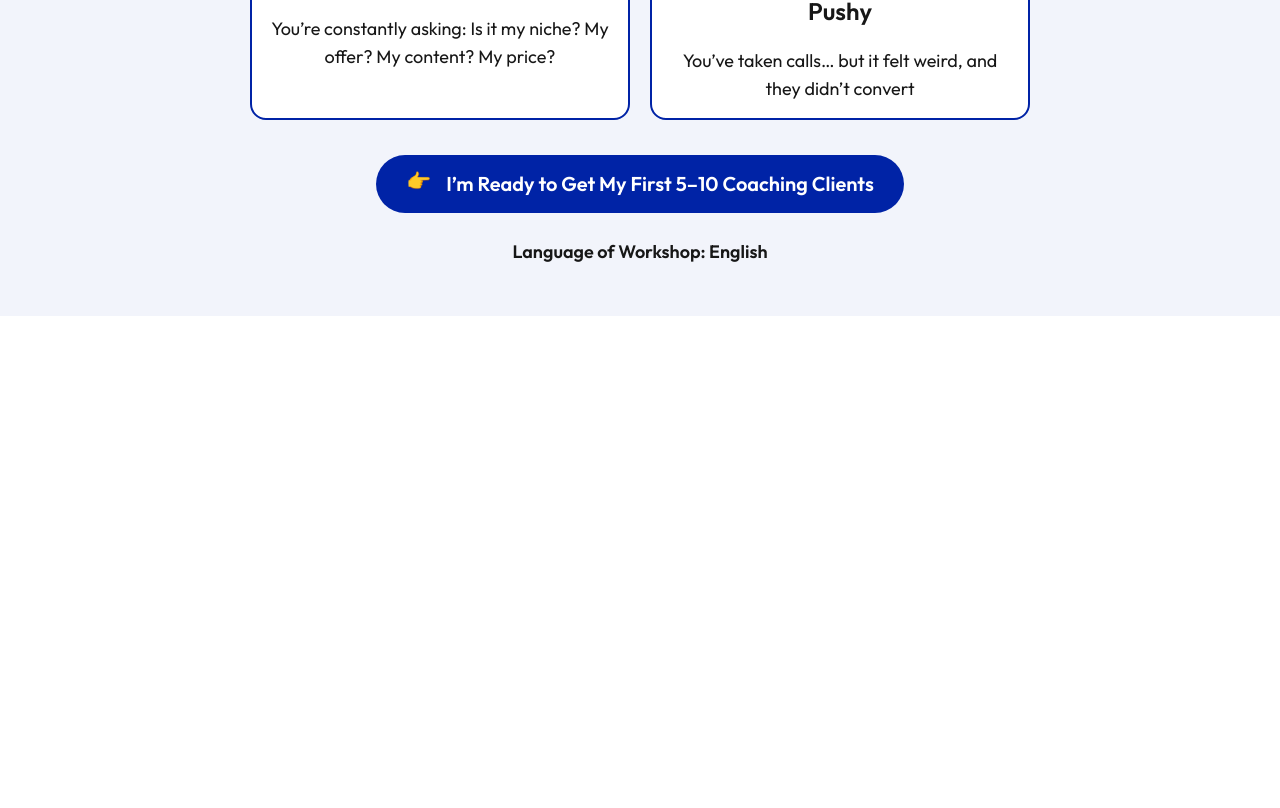
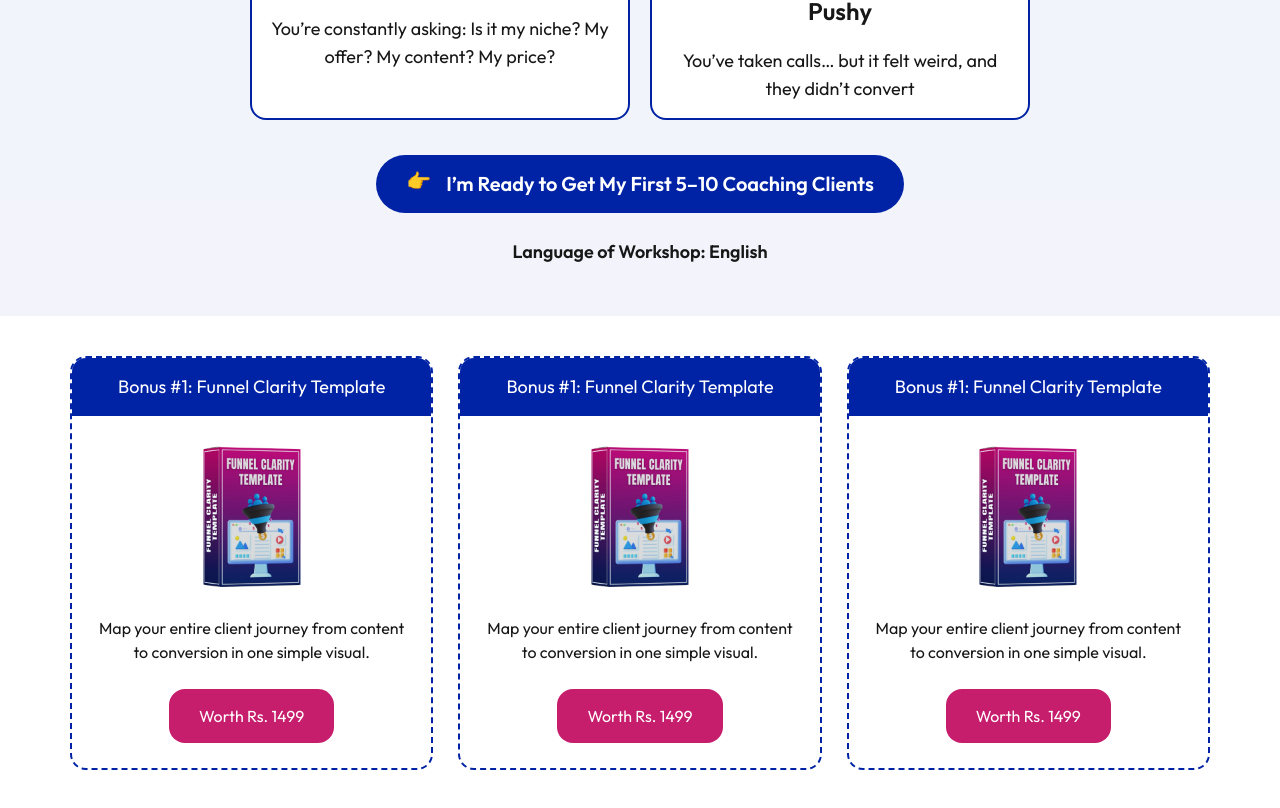
Before and after one commit to vishnut2003/hareesh_webinar, a Next.js app: page / in a window 1280 px wide. Shown: the part 4883-5691 px from the top of the page. Before the commit the page ends 5199 px from the top, so only its background shows below. Built offline with nearby package versions, Linux system fonts and the light colour scheme.

Commit message:
complete bonus-section

```diff
--- /dev/null
+++ b/src/app/(sections)/bonus-section.tsx
@@ -0,0 +1,77 @@
+import DefaultSection from '@/layouts/default-section'
+import Image from 'next/image';
+import React from 'react'
+
+const BonusSection = () => {
+
+    const gridData: {
+        image: string,
+        heading: string,
+        subHeading: string,
+        button: string,
+    }[] = [
+        {
+            heading: "Map your entire client journey from content to conversion in one simple visual.",
+            subHeading: "Bonus #1: Funnel Clarity Template",
+            button: "Worth Rs. 1499",
+            image: "/images/assets/bonus-images/bonus.webp",
+        },
+        {
+            heading: "Map your entire client journey from content to conversion in one simple visual.",
+            subHeading: "Bonus #1: Funnel Clarity Template",
+            button: "Worth Rs. 1499",
+            image: "/images/assets/bonus-images/bonus.webp",
+        },
+        {
+            heading: "Map your entire client journey from content to conversion in one simple visual.",
+            subHeading: "Bonus #1: Funnel Clarity Template",
+            button: "Worth Rs. 1499",
+            image: "/images/assets/bonus-images/bonus.webp",
+        },
+    ];
+
+  return (
+    <DefaultSection
+        outerClassName='py-[40px] px-[20px]'
+    >
+        <div
+            className='flex items-start gap-[25px]'
+        >
+            {
+                gridData.map((data, index) => (
+                    <div
+                        key={index}
+                        className='border-dashed border-2 border-theme-primary rounded-2xl overflow-hidden'
+                    >
+                        <div
+                            className='bg-theme-primary p-[15px]'
+                        >
+                            <p
+                                className='text-lg text-center text-white'
+                            >{data.subHeading}</p>
+                        </div>
+                        <div
+                            className='p-[25px] flex flex-col items-center gap-[25px] text-center'
+                        >
+                            <Image
+                                alt='Bonus image'
+                                src={data.image}
+                                width={500}
+                                height={1000}
+                                className='w-[100px]'
+                            />
+                            <p>{data.heading}</p>
+
+                            <button
+                                className='bg-theme-secondary py-[15px] px-[30px] text-white rounded-2xl'
+                            >{data.button}</button>
+                        </div>
+                    </div>
+                ))
+            }
+        </div>
+    </DefaultSection>
+  )
+}
+
+export default BonusSection
--- a/src/app/page.tsx
+++ b/src/app/page.tsx
@@ -1,4 +1,5 @@
 import BenefitsSection from "./(sections)/benefits-section";
+import BonusSection from "./(sections)/bonus-section";
 import HeroSection from "./(sections)/hero-section";
 import OrganicSystemSection from "./(sections)/organic-system-section";
 import StillNoClints from "./(sections)/still-no-clients";
@@ -12,6 +13,7 @@ export default function Home() {
       <WhatYouLearnSection/>
       <BenefitsSection/>
       <StillNoClints/>
+      <BonusSection/>
     </div>
   )
 }
```
Also changed, not shown: public/images/assets/bonus-images/bonus.webp (added).
